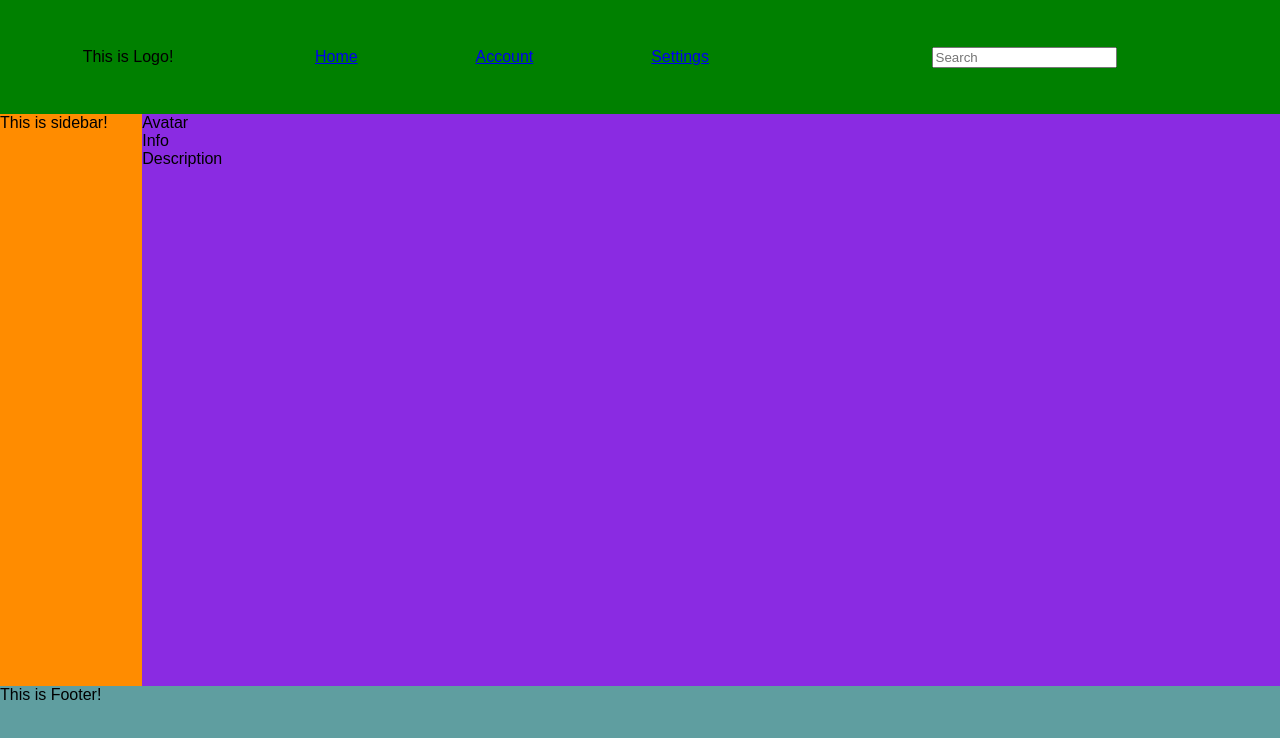
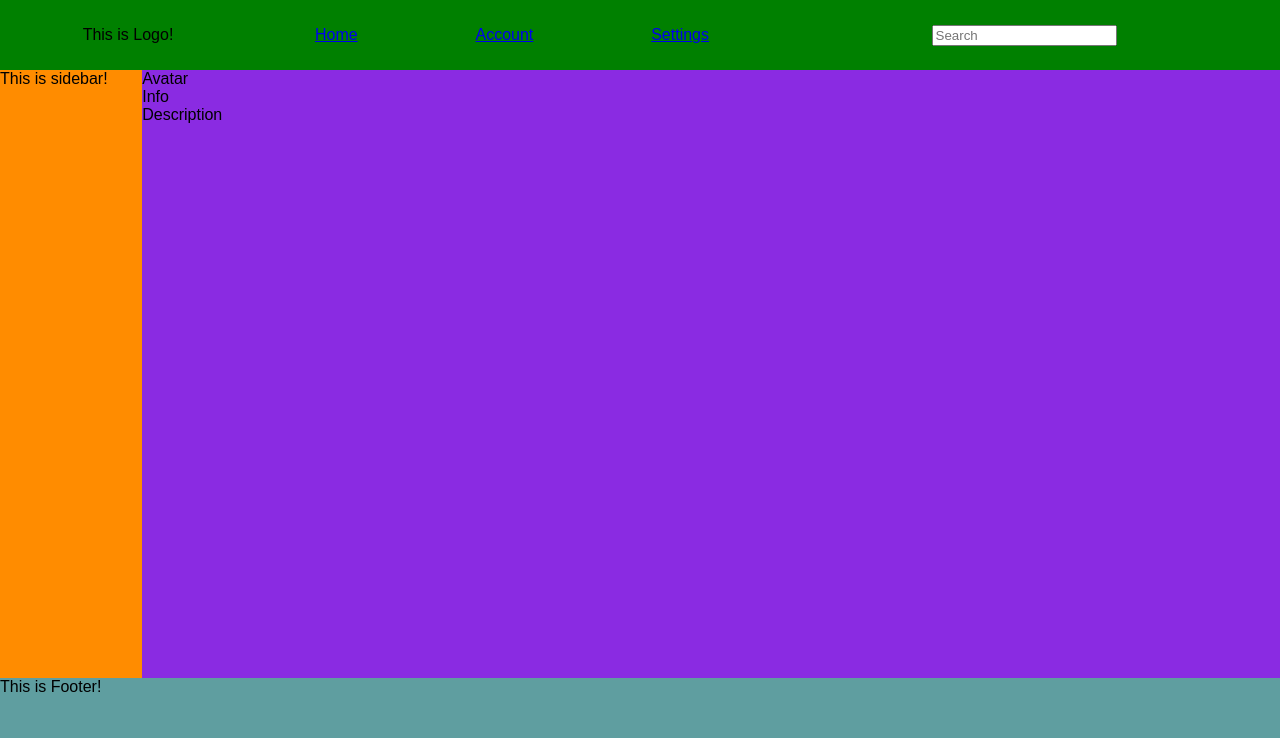
Before and after one commit to Tkachez/budget, a React (Create React App) app: page /account in a window 1280 px wide. Shown: the top 738 px of the page. Built offline with nearby package versions, Linux system fonts and the light colour scheme.

Commit message:
created components

```diff
--- a/src/App.css
+++ b/src/App.css
@@ -1,10 +1,7 @@
 .app {
-  height: 100vh;
-  display: grid;
-  grid-template-areas:
-  "header header header"
-  "main main main"
-  "footer footer footer";
-  grid-template-columns: 20% 1fr 15%;
-  grid-template-rows: 1fr 5fr 1fr;
+    height: 100vh;
+    display: grid;
+    grid-template-areas: "header header header" "main main main" "footer footer footer";
+    grid-template-columns: 20% 1fr 15%;
+    grid-template-rows: 70px 5fr 1fr;
 }
--- a/src/components/Header/Search/Search.js
+++ b/src/components/Header/Search/Search.js
@@ -2,7 +2,7 @@ import React from 'react';
 import search from './Search.module.css';
 
 const Search = () => {
-  return(
+  return (
     <div className={search.search}>
       <input placeholder='Search'/>
       <img alt='' src=''/>
--- a/src/components/Main/Content/Account/Account.js
+++ b/src/components/Main/Content/Account/Account.js
@@ -1,7 +1,7 @@
 import React from 'react';
 
 const Account = () => {
-  return(
+  return (
     <div>
       <div>Avatar</div>
       <div>Info</div>
--- a/src/components/Main/Content/Content.js
+++ b/src/components/Main/Content/Content.js
@@ -1,10 +1,10 @@
 import React from 'react';
 import content from './Content.module.css';
 import { Route } from 'react-router-dom';
-import  { Home, Account, Settings } from './index'
+import { Account, Home, Settings } from './index';
 
 const Content = () => {
-    return(
+  return (
     <article className={content.content}>
       <Route path='/' exact component={Home}/>
       <Route path='/account' exact component={Account}/>
--- a/src/components/Main/Content/Home/Home.js
+++ b/src/components/Main/Content/Home/Home.js
@@ -1,7 +1,7 @@
 import React from 'react';
 
 const Home = () => {
-  return(
+  return (
     <div>
       This is Home!
       <div>Reports</div>
--- a/src/components/Main/Content/Settings/Settings.js
+++ b/src/components/Main/Content/Settings/Settings.js
@@ -1,7 +1,7 @@
 import React from 'react';
 
 const Settings = () => {
-  return(
+  return (
     <div>
       This is Settings!
     </div>
```
Lines whose indentation alone changed are shown as unchanged.
